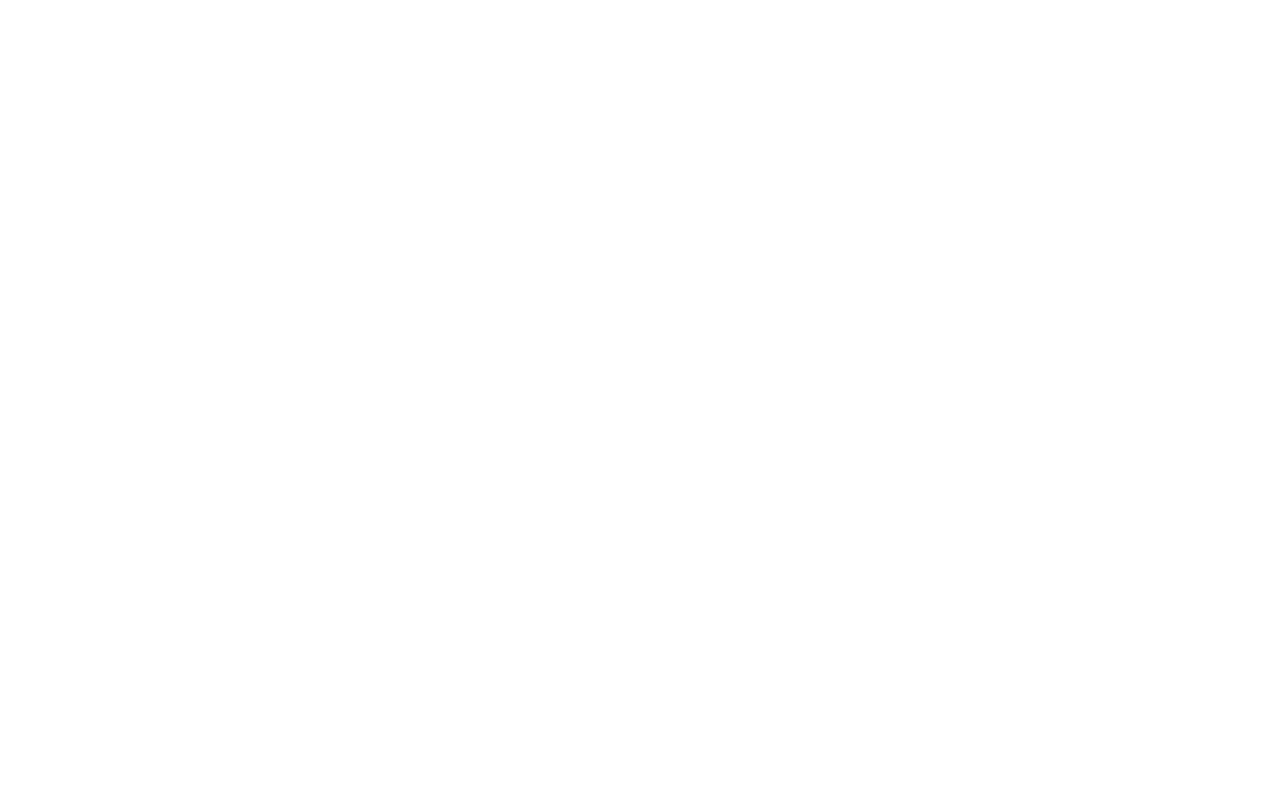
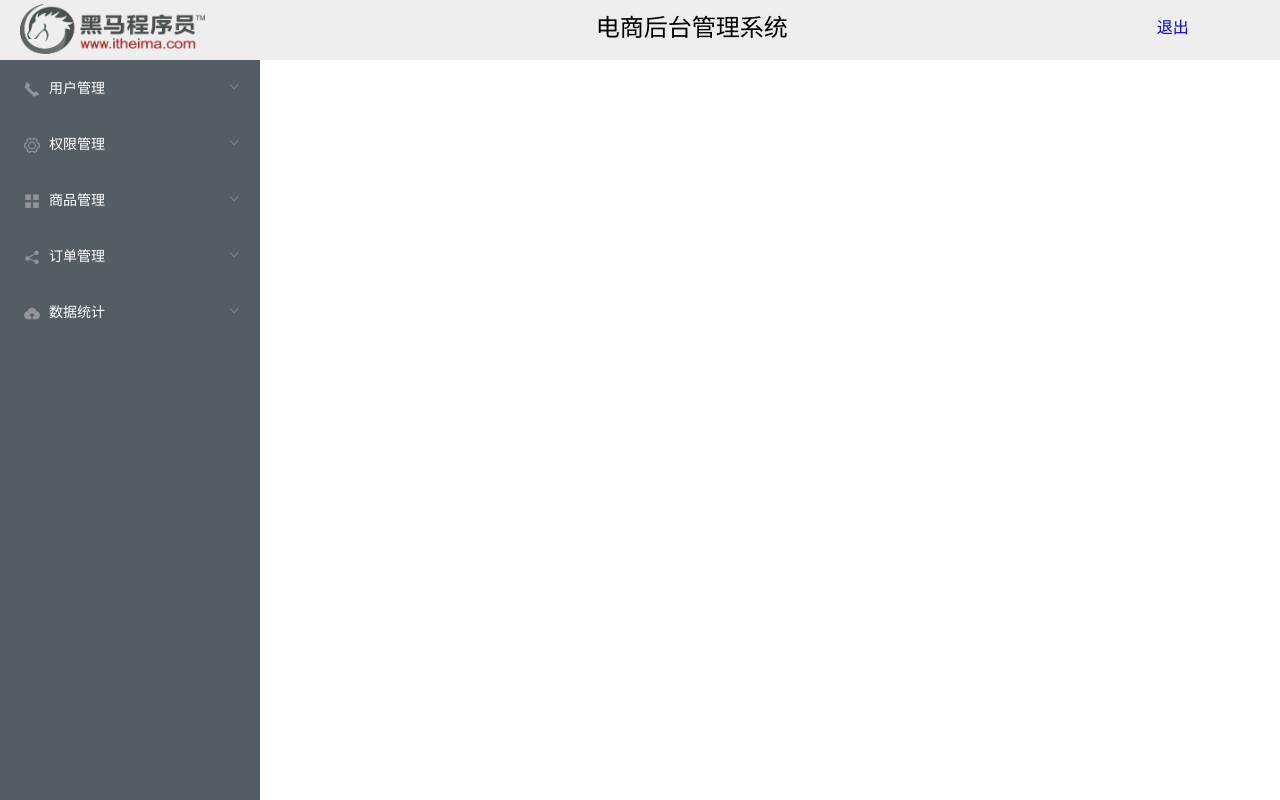
Before and after one commit to WuGoLo/VueShop, a Vue app: page / in a window 1280 px wide. Built offline with nearby package versions, Linux system fonts and the light colour scheme; sample sign-in values are in the browser's storage.

Commit message:
用户退出功能完成

```diff
--- a/src/assets/index.css
+++ b/src/assets/index.css
@@ -3,3 +3,7 @@ html,body,h2 {
   margin: 0;
   padding: 0;
 }
+
+a {
+  text-decoration: none;
+}
--- /dev/null
+++ b/src/components/home.vue
@@ -0,0 +1,125 @@
+<template>
+  <el-container class="container">
+    <el-header class="header">
+      <el-row>
+        <el-col :span="3">
+          <div class="grid-content bg-purple">
+            <img src="@/assets/logo.png" alt="图片无法显示">
+          </div>
+        </el-col>
+        <el-col :span="19" class="middle">
+          <h2>电商后台管理系统</h2>
+        </el-col>
+        <el-col :span="1" class="loginout">
+          <a href>退出</a>
+        </el-col>
+      </el-row>
+    </el-header>
+    <el-container>
+      <el-aside width="200px" class="aside">
+        <el-menu unique-opened default-active="2">
+          <el-submenu index="1">
+            <template slot="title">
+              <i class="el-icon-location"></i>
+              <span>用户管理</span>
+            </template>
+            <el-menu-item index="1-3">
+              <i class="el-icon-success"></i>
+              用户列表
+            </el-menu-item>
+          </el-submenu>
+
+          <!-- 2 -->
+          <el-submenu index="2">
+            <template slot="title">
+              <i class="el-icon-location"></i>
+              <span>权限管理</span>
+            </template>
+            <el-menu-item index="1-3">
+              <i class="el-icon-success"></i>
+              角色列表
+            </el-menu-item>
+            <el-menu-item index="1-4">
+              <i class="el-icon-success"></i>
+              权限列表
+            </el-menu-item>
+          </el-submenu>
+
+          <!-- 3 -->
+          <el-submenu index="3">
+            <template slot="title">
+              <i class="el-icon-location"></i>
+              <span>商品管理</span>
+            </template>
+            <el-menu-item index="1-3">
+              <i class="el-icon-success"></i>
+              商品列表
+            </el-menu-item>
+            <el-menu-item index="1-3">
+              <i class="el-icon-success"></i>
+              分类参数
+            </el-menu-item>
+            <el-menu-item index="1-3">
+              <i class="el-icon-success"></i>
+              商品分类
+            </el-menu-item>
+          </el-submenu>
+
+          <!-- 4 -->
+          <el-submenu index="4">
+            <template slot="title">
+              <i class="el-icon-location"></i>
+              <span>订单管理</span>
+            </template>
+            <el-menu-item index="1-3">
+              <i class="el-icon-success"></i>
+              订单列表
+            </el-menu-item>
+          </el-submenu>
+
+          <!-- 5 -->
+          <el-submenu index="5">
+            <template slot="title">
+              <i class="el-icon-location"></i>
+              <span>数据统计</span>
+            </template>
+            <el-menu-item index="1-3">
+              <i class="el-icon-success"></i>
+              数据报表
+            </el-menu-item>
+          </el-submenu>
+        </el-menu>
+      </el-aside>
+      <el-main class="main">Main</el-main>
+    </el-container>
+  </el-container>
+</template>
+
+<script>
+export default {};
+</script>
+
+<style>
+.container {
+  height: 100%;
+  /* background-color: yellow; */
+}
+.container .header {
+  background-color: #b3c0d1;
+}
+.container .aside {
+  /* background-color: blue; */
+}
+.container .main {
+  /* background-color: black; */
+}
+.middle {
+  line-height: 60px;
+  color: white;
+  text-align: center;
+}
+.loginout a {
+  line-height: 60px;
+  text-decoration: none;
+}
+</style>
--- a/src/components/home/home.vue
+++ b/src/components/home/home.vue
@@ -1,13 +1,145 @@
 <template>
+  <el-container class="home">
+    <el-header id="header">
+      <el-row>
+        <el-col :span="4">
+          <a href>
+            <img src="@/assets/logo.png" alt="这是logo" class="logo">
+          </a>
+        </el-col>
+        <el-col :span="18" class="head-title">电商后台管理系统</el-col>
+        <el-col :span="2">
+          <a href="#" @click.prevent="logout()">退出</a>
+        </el-col>
+      </el-row>
+    </el-header>
+    <el-container class="content">
+      <el-aside id="aside" width="260px">
+        <el-menu router unique-opened default-active="1" class="el-menu-vertical-demo slide" background-color="#545c64" text-color="#fff" active-text-color="#ffd04b">
+          <el-submenu index="1">
+            <template slot="title">
+              <i class="el-icon-phone"></i>
+              <span>用户管理</span>
+            </template>
+            <el-menu-item-group>
+              <el-menu-item index="users">
+                <i class="el-icon-tickets"></i>
+                用户列表
+              </el-menu-item>
+            </el-menu-item-group>
+          </el-submenu>
+          <el-submenu index="2">
+            <template slot="title">
+              <i class="el-icon-setting"></i>
+              <span>权限管理</span>
+            </template>
+            <el-menu-item-group>
+              <el-menu-item index="1-1">
+                <i class="el-icon-tickets"></i>
+                角色列表
+              </el-menu-item>
+              <el-menu-item index="1-2">
+                <i class="el-icon-tickets"></i>
+                权限列表
+              </el-menu-item>
+            </el-menu-item-group>
+          </el-submenu>
+          <el-submenu index="3">
+            <template slot="title">
+              <i class="el-icon-menu"></i>
+              <span>商品管理</span>
+            </template>
+            <el-menu-item-group>
+              <el-menu-item index="1-1">
+                <i class="el-icon-tickets"></i>
+                商品列表
+              </el-menu-item>
+              <el-menu-item index="1-2">
+                <i class="el-icon-date"></i>
+                分类参数
+              </el-menu-item>
+            </el-menu-item-group>
+          </el-submenu>
+          <el-submenu index="4">
+            <template slot="title">
+              <i class="el-icon-share"></i>
+              <span>订单管理</span>
+            </template>
+            <el-menu-item-group>
+              <el-menu-item index="1-1">
+                <i class="el-icon-tickets"></i>
+                订单列表
+              </el-menu-item>
+            </el-menu-item-group>
+          </el-submenu>
+          <el-submenu index="5">
+            <template slot="title">
+              <i class="el-icon-upload"></i>
+              <span>数据统计</span>
+            </template>
+            <el-menu-item-group>
+              <el-menu-item index="1-1">
+                <i class="el-icon-tickets"></i>
+                数据报表
+              </el-menu-item>
+            </el-menu-item-group>
+          </el-submenu>
+        </el-menu>
+      </el-aside>
+      <el-main>
 
+      </el-main>
+    </el-container>
+  </el-container>
 </template>
 
 <script>
 export default {
-
-}
+  beforeCreate () {
+    if(!localStorage.getItem('token')) {
+      this.$router.push({
+        name: 'login'
+      })
+    }
+  },
+  methods: {
+    // 退出功能
+    logout() {
+      localStorage.clear();
+      this.$router.push({
+        name: 'login'
+      })
+    }
+  }
+};
 </script>
 
 <style>
+#header {
+  background-color: #eee;
+  line-height: 56px;
+}
 
+#header .head-title {
+  font-size: 24px;
+  line-height: 56px;
+  text-align: center;
+}
+.logo {
+  height: 50px;
+  margin-top: 4px;
+}
+
+.home,
+.content {
+  height: 100%;
+}
+
+#aside {
+  background-color: #545c64;
+}
+
+#aside .slide {
+  border-right: none;
+}
 </style>
--- a/src/components/login/login.vue
+++ b/src/components/login/login.vue
@@ -26,9 +26,8 @@ export default {
 
   },
   methods: {
-    checkLogin() {
-      this.$http.post('login', this.formdata)
-      .then((res) => {
+    async checkLogin() {
+      const res = await this.$http.post('login', this.formdata)
       // console.log(res);
       const {data:{data,meta:{msg, status}}} = res;
       if(status === 200) {
@@ -40,7 +39,6 @@ export default {
       } else {
         this.$message.error('哎呀! 用户名错误！');
       }
-      })
     }
   }
 }
```
Lines whose indentation alone changed are shown as unchanged.
